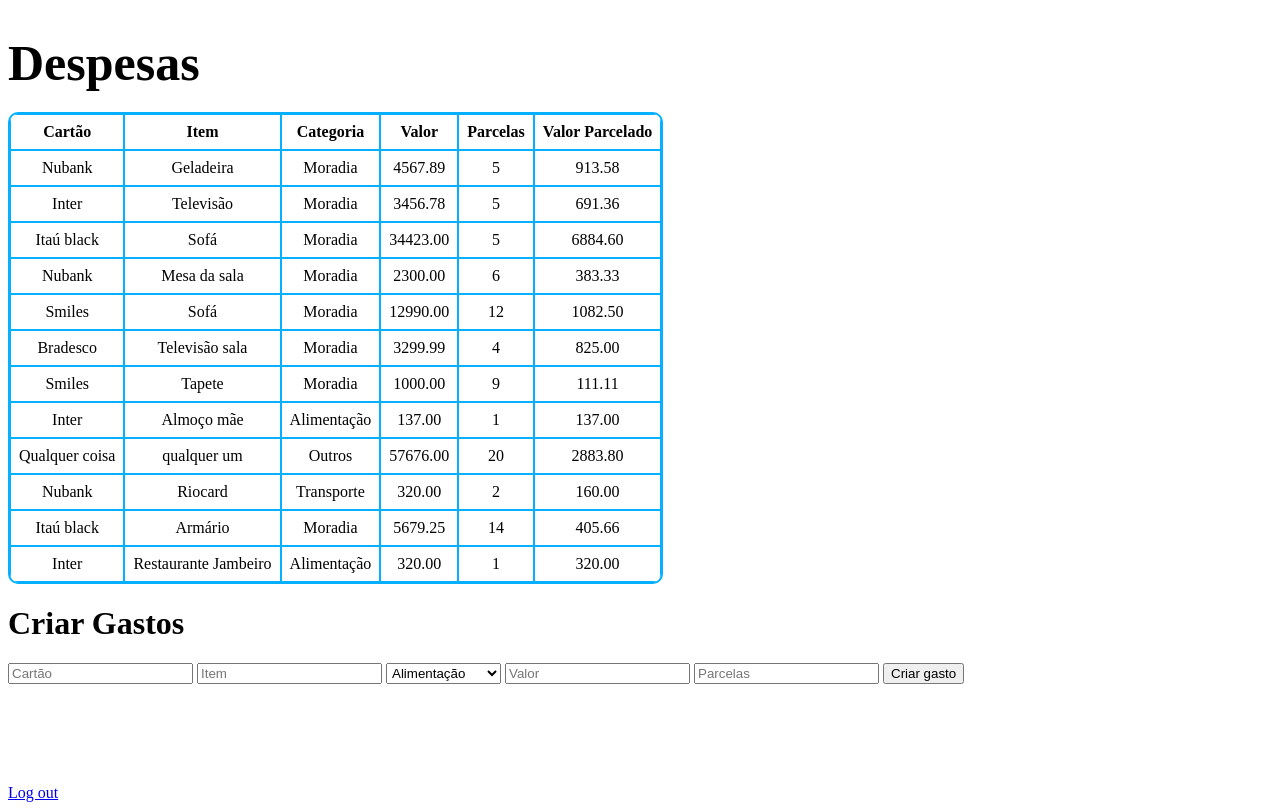
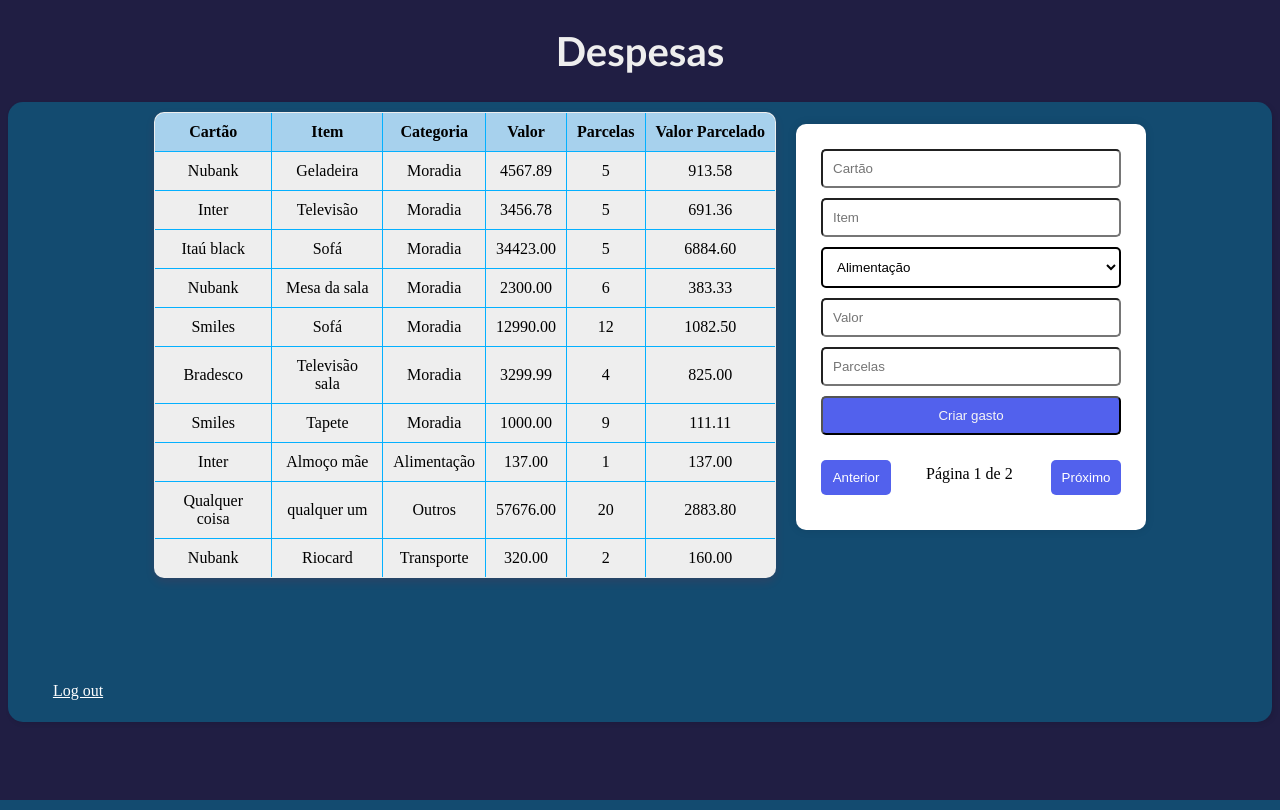
Before and after one commit to MuriloCassuce-hub/despesas, a Django app: template usuarios/templates/usuarios/usuario.html in a window 1280 px wide. Run offline with Django 5.2, Linux system fonts and the light colour scheme; data comes from the database, SQL or seed files in the repository; both versions use the stored data as it was after the commit; tables that the repository leaves empty hold one stand-in row (values such as "Sample post"); the template is opened without the code that fills it: values that come from a table or form of the project are taken from there, most other values are stand-ins (such as "Sample title", 1, 10 or a date in 2020).

Commit message:
Ajuste do layout e paginação

```diff
--- a/usuarios/templates/usuarios/usuario.html
+++ b/usuarios/templates/usuarios/usuario.html
@@ -6,41 +6,142 @@
 
     <style>
 
-        #h1Despesas{
-            text-align: left;
-            font-size: 50px;
-            margin-bottom: 20px;
+        body {
+            background-color:rgb(32, 30, 67);
         }
 
-        .tabprincipal{
-            border-collapse: separate;
-            border-spacing: 0;
-            border: 2px solid rgb(4, 176, 255);
+        #divPrincipal {
+            display: flex;
+            justify-content: center;
+            align-items: center;
+            margin: 0 auto;
+            background-color: rgb(19, 75, 112);
+            border-radius: 15px;
+            box-shadow: 2px 2px 5px rgba(0, 0, 0, 0.1);
+            padding: 10px;
+            height: 600px;
+        }
+
+        #h1Despesas {
+            text-align: center;
+            color: rgb(238, 238, 238);
+            font-size: 40px;
+            font-family: 'Gill Sans', 'Gill Sans MT', Calibri, 'Trebuchet MS', sans-serif;
+
+        }
+
+        #tabprincipal {
+            width: 50%;
+            align-self: flex-start;
+            border-collapse: collapse;
+            background-color: rgb(238, 238, 238);
+            border: 1px solid rgb(80, 140, 155);
             border-radius: 10px;
             overflow: hidden;
-            margin-bottom: 20px;
+            margin-left: 20px;
+            box-shadow: 0px 4px 10px rgba(255, 0, 0, 0.1);
         }
 
         th, td {
             border: 1px solid rgb(4, 176, 255);
-            padding: 8px;
+            padding: 10px;
             text-align: center;
+        }
+        th {
+            background-color: rgb(167, 209, 237);
         }
 
         select {
             padding: 1px;
+            border-width: 2px;
+            border-color: black;
         }
 
-        form{
-            margin-bottom: 100px;
+
+        #formGastos {
+            align-self: flex-start;
+            width: 300px;
+            padding: 25px;
+            border-radius: 10px;
+            box-shadow: 0px 0px 10px rgba(0, 0, 0, 0.1);
+            background-color: #fff;
+            display: flex;
+            flex-direction: column;
+            align-items: center;
+            margin-left: 20px;
+            margin-top: 12px;
+        }
+
+        #paginationButtons {
+            display: flex;
+            justify-content: space-between;
+            width: 100%;
+            margin-top: 15px;
+        }
+
+        #anterPag, #proxPag {
+            background-color: rgb(82, 97, 237);
+            width: 70px;
+            padding: 10px;
+            border: none;
+            color: white;
+            cursor: pointer;
+            text-align: center;
+        }
+
+        #pageInfo {
+            color: #000000;
+            width: 90px;
+            align-self: auto;
+            padding: 5px;
+
+        }
+
+
+        input, button, select {
+            background-color: rgb(255, 255, 255);
+            width: 100%;
+            border-radius: 5px;
+            margin-bottom: 10px;
+            padding: 10px;
+            box-sizing: border-box;
+        }
+
+
+        button{
+            background-color: rgb(82, 97, 237);
+            color: whitesmoke;
+            cursor: pointer;
+        }
+
+        .botaologout {
+            border-radius: 5px;
+            padding: 10px;
+            color: rgb(255, 255, 255);
+            text-align: center;
+            display: block;
+            width: 80px;
+            margin-top: -50px;
+            margin-left: 20px;
+        }
+
+        .botaologout:hover {
+            background: rgb(64, 64, 63);
+        }
+        #anterPag:hover{
+            background: rgb(64, 64, 63);
+        }
+        #proxPag:hover{
+            background: rgb(64, 64, 63);
+
         }
 
     </style>
 
+    <h1 id="h1Despesas">Despesas</h1>
 
-    <h1 id="h1Despesas">Despesas</h1>
-    <div>
-    <table class="tabprincipal">
+    <div id="divPrincipal">
+        <table id="tabprincipal">
             <thead>
                 <tr>
                     <th>Cartão</th>
@@ -51,9 +152,9 @@
                     <th>Valor Parcelado</th>
                 </tr>
             </thead>
-        <tbody>
+            <tbody id="gastosTable">
                 {% for gasto in gastos %}
-            <tr>
+                <tr class="gasto-item">
                     <td>{{ gasto.cartao }}</td>
                     <td>{{ gasto.item }}</td>
                     <td>{{ gasto.categoria }}</td>
@@ -61,18 +162,16 @@
                     <td>{{ gasto.parcelas }}</td>
                     <td>{{ gasto.valor_parcelado|floatformat:2 }}</td>
                 </tr>
+                {% empty %}
+                <tr>
+                    <td colspan="6">Nenhum gasto encontrado.</td>
+                </tr>
                 {% endfor %}
             </tbody>
         </table>
-    </div>
 
-    <h1>Criar Gastos</h1>
-
-
-    <form action="{% url 'criar_gasto' %}" method="post">
-
+        <form id="formGastos" action="{% url 'criar_gasto' %}" method="post">
             {% csrf_token %}
-
             <input type="text" name="cartao" placeholder="Cartão" required>
             <input type="text" name="item" placeholder="Item" required>
             <select name="categoria" required>
@@ -88,10 +187,54 @@
             <input type="number" name="valor" step="0.01" placeholder="Valor" required>
             <input type="number" name="parcelas" placeholder="Parcelas" required>
             <button type="submit" name="criar_gasto">Criar gasto</button>
+
+            <div id="paginationButtons">
+                <button id="anterPag">Anterior</button>
+                <span id="pageInfo">Página {{ page_obj.number }} de {{ page_obj.paginator.num_pages }}</span>
+                <button id="proxPag">Próximo</button>
+            </div>
+
         </form>
 
 
 
+</div>
+
 <a class="botaologout" href="{% url 'logout' %}">Log out</a>
 
+
+    <script>
+        document.addEventListener("DOMContentLoaded", function() {
+            const itemsPerPage = 10;
+            let currentPage = 1;
+            const items = document.querySelectorAll("#gastosTable .gasto-item");
+            const totalPages = Math.ceil(items.length / itemsPerPage);
+
+            function showPage(page) {
+                items.forEach((item, index) => {
+                    item.style.display = (index >= (page - 1) * itemsPerPage && index < page * itemsPerPage) ? "" : "none";
+                });
+                document.getElementById("pageInfo").textContent = `Página ${page} de ${totalPages}`;
+                document.getElementById("anterPag").disabled = page === 1;
+                document.getElementById("proxPag").disabled = page === totalPages;
+            }
+
+            document.getElementById("anterPag").addEventListener("click", function() {
+                if (currentPage > 1) {
+                    currentPage--;
+                    showPage(currentPage);
+                }
+            });
+
+            document.getElementById("proxPag").addEventListener("click", function() {
+                if (currentPage < totalPages) {
+                    currentPage++;
+                    showPage(currentPage);
+                }
+            });
+
+            showPage(currentPage);
+        });
+    </script>
+
 {% endblock %}
```
Also changed, not shown: usuarios/views.py (+11 -1 lines), db.sqlite3. Lines whose indentation alone changed are shown as unchanged.
